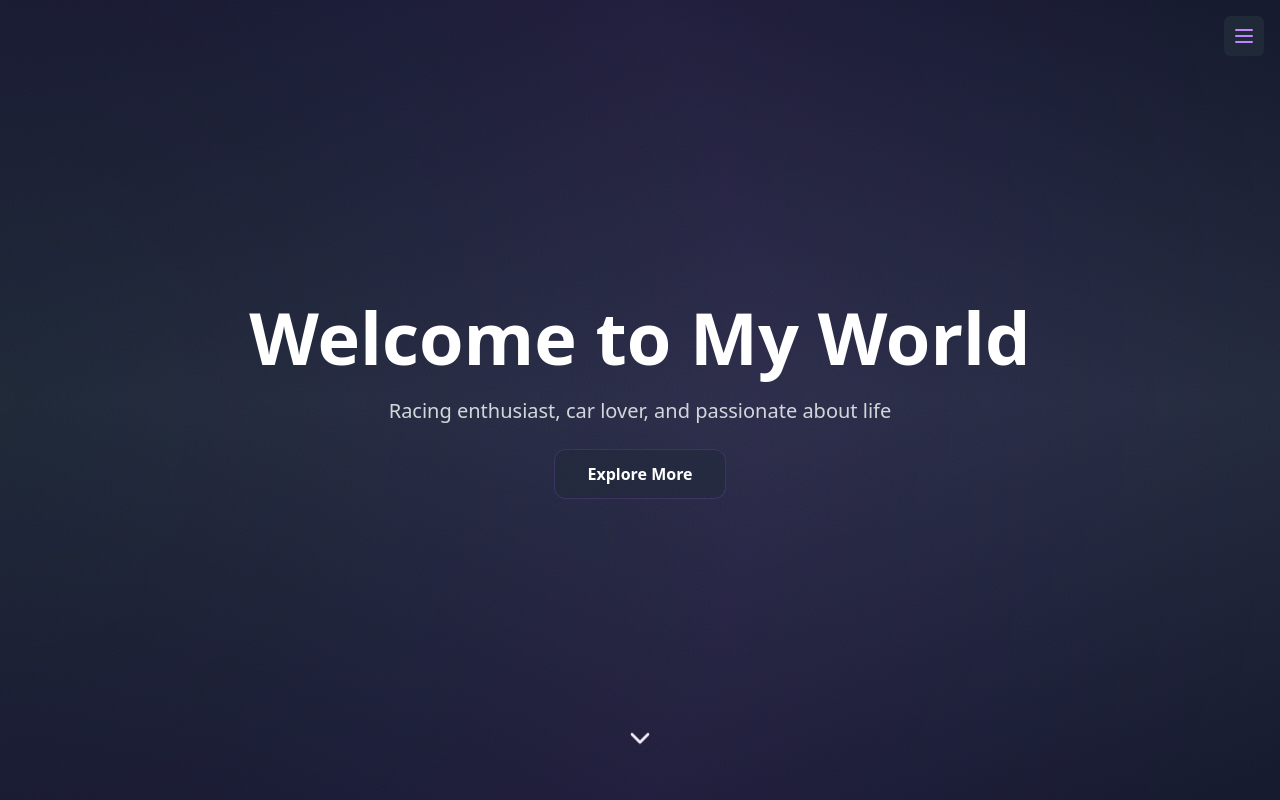
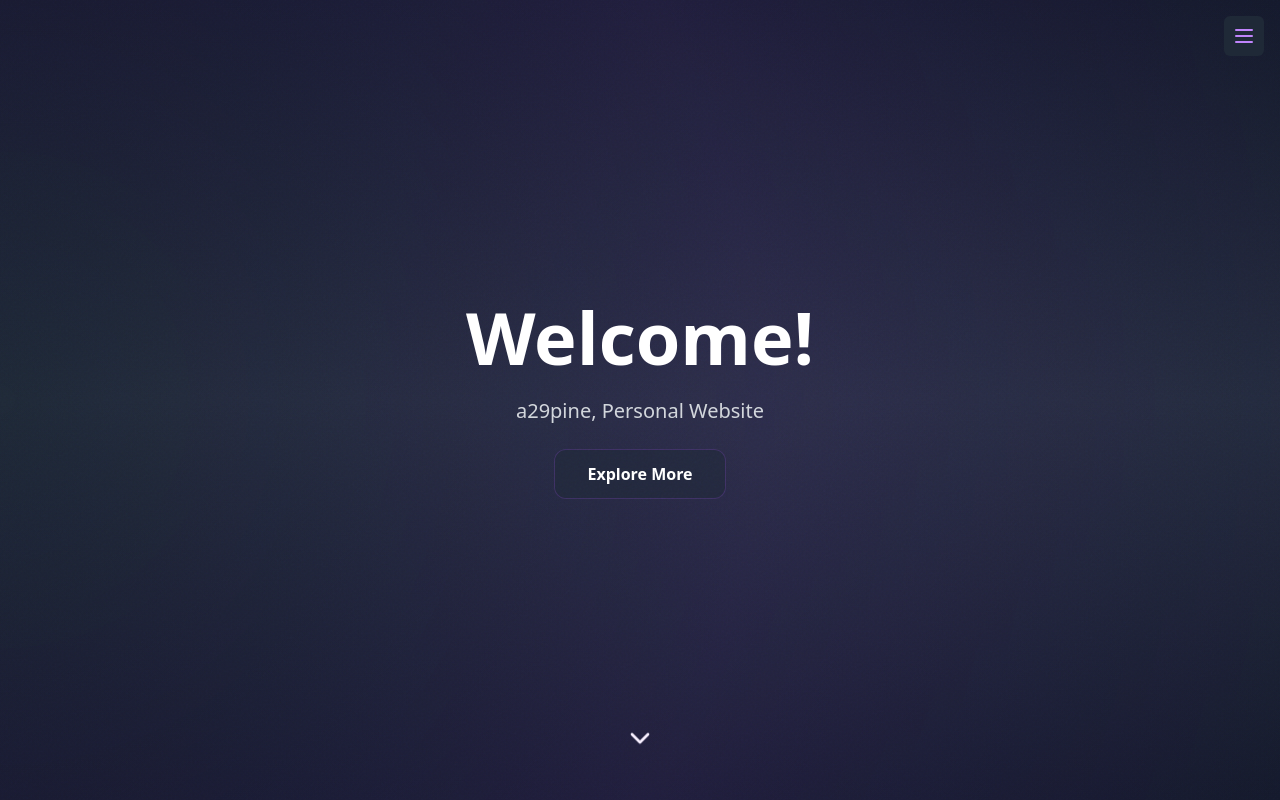
Before and after one commit to a29pine/a29pine.github.io, a React (Vite) app: page / in a window 1280 px wide. Shown: the top 800 px of the page. Built offline with nearby package versions, Linux system fonts and the light colour scheme.

Commit message:
Update Hero.tsx

```diff
--- a/src/components/Hero.tsx
+++ b/src/components/Hero.tsx
@@ -13,10 +13,10 @@ export default function Hero() {
     <div className="min-h-screen flex flex-col items-center justify-center relative overflow-hidden bg-gradient-to-b from-gray-900 via-gray-800 to-gray-900">
       <div className="text-center space-y-6 z-10">
         <h1 className="text-4xl sm:text-5xl md:text-7xl font-bold text-white">
-          Welcome to My World
+          Welcome!
         </h1>
         <p className="text-lg sm:text-xl text-gray-300 max-w-xl sm:max-w-2xl mx-auto">
-          Racing enthusiast, car lover, and passionate about life
+          a29pine, Personal Website
         </p>
         <button
           onClick={handleScroll}
```
